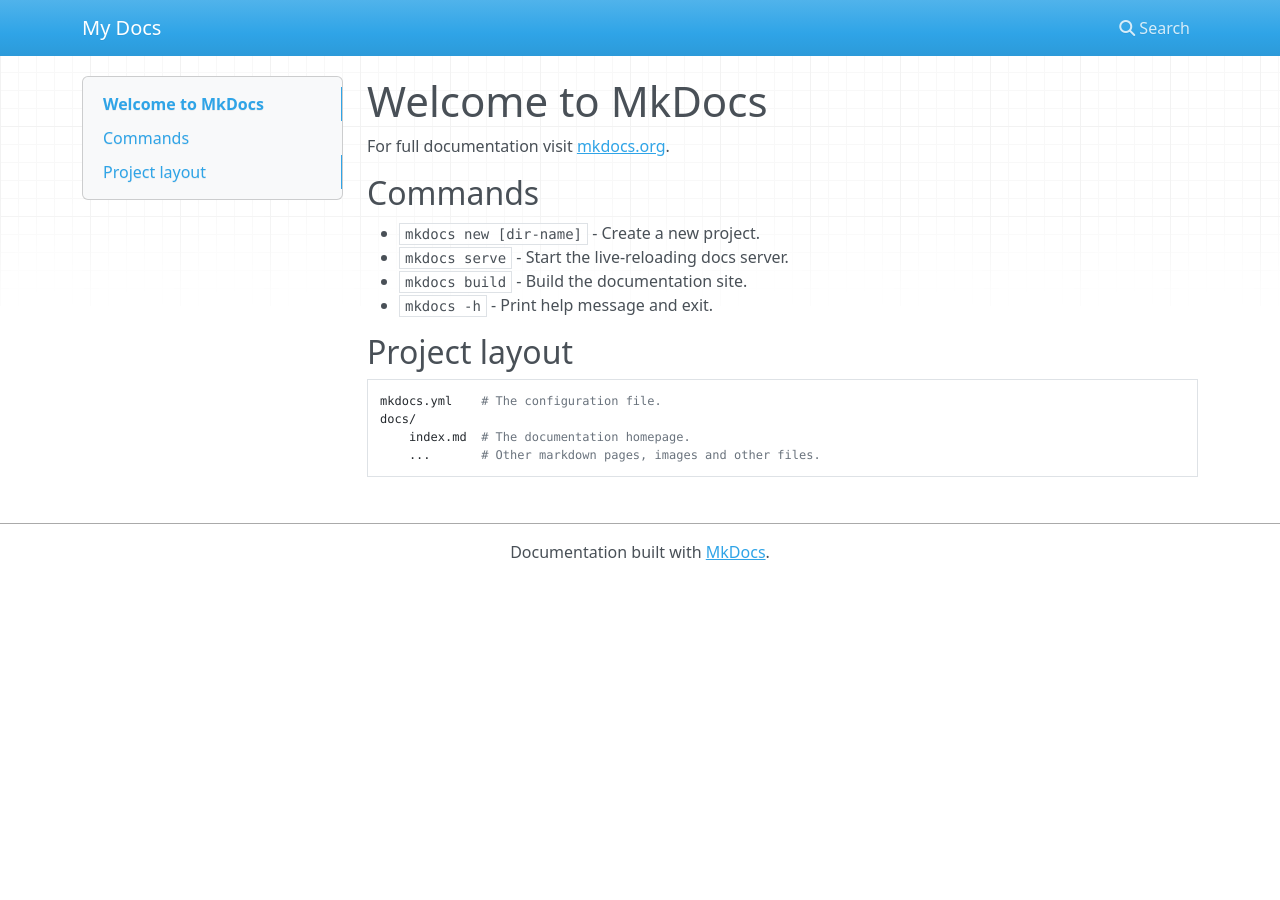
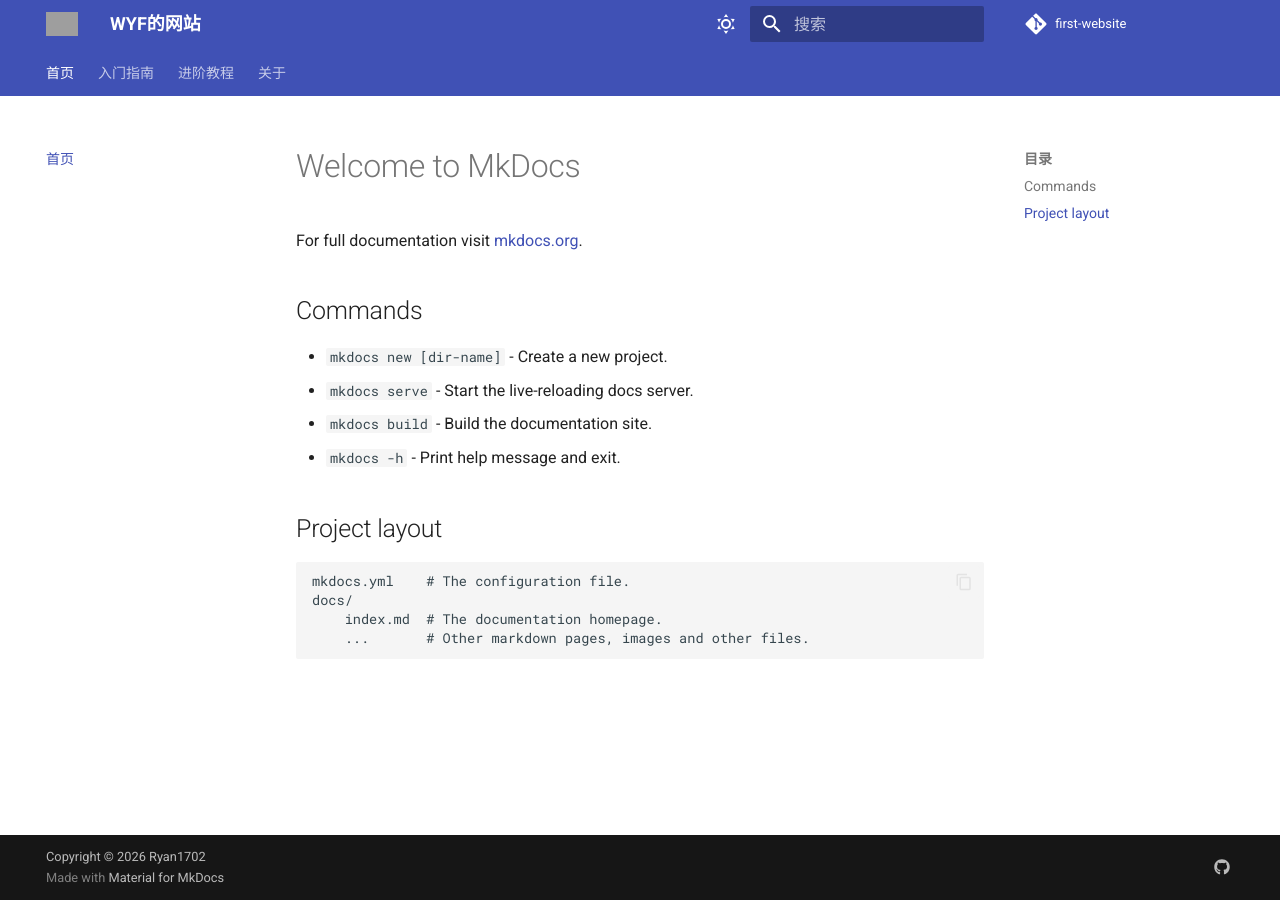
Before and after one commit to Ryan1702/first-website, an MkDocs documentation site: the page built from docs/index.md, in a window 1280 px wide. Built offline with MkDocs 1.6.1 and Material for MkDocs 9.7.7, drawn with Linux system fonts in a browser that asks for light colours; nearby versions of some CDN libraries; comment, search, counter and statistics services are not loaded; grey boxes are pictures that could not be loaded.

Commit message:
修改mkdocs

```diff
--- a/mkdocs.yml
+++ b/mkdocs.yml
@@ -1 +1,93 @@
-site_name: My Docs
+# 1. 项目基础信息
+site_name: WYF的网站           # 网站标题
+site_url: https://ryan1702.github.io/first-website/
+site_author: Ryan1702
+site_description: 这是一个私人的网站
+copyright: 'Copyright &copy; 2026 Ryan1702'
+
+# 2. 仓库信息（配置后右上角会出现 GitHub 图标和 Star 数）
+repo_name: first-website      # 仓库名称
+repo_url: https://github.com/ryan1702/first-website
+edit_uri: edit/main/docs/       # 点击“编辑此页”时的跳转路径
+
+# 3. 主题设置 (Material 主题核心配置)
+theme:
+  name: material
+  language: zh                  # 中文界面（按钮、搜索提示等）
+  logo: assets/logo.png         # 网站 Logo（需在 docs/assets/ 下放置图片）
+  favicon: assets/favicon.png   # 网页小图标
+
+  # 特性配置 (Features)
+  features:
+    - navigation.tabs           # 启用顶部导航栏标签
+    - navigation.sections       # 侧边栏分组显示
+    - navigation.top            # 启用“回到顶部”按钮
+    - navigation.tracking       # 滚动时自动更新 URL 锚点
+    - search.suggest            # 搜索框输入建议
+    - search.highlight          # 搜索结果高亮
+    - content.code.copy         # 代码块一键复制按钮
+    - content.code.annotate     # 允许在代码中添加注释说明
+
+  # 调色板 (Palette) - 支持深浅模式手动/自动切换
+  palette:
+    # 浅色模式
+    - media: "(prefers-color-scheme: light)"
+      scheme: default
+      primary: indigo           # 主题色（顶部栏）
+      accent: indigo            # 交互色（链接、按钮等）
+      toggle:
+        icon: material/weather-sunny
+        name: 切换至深色模式
+    # 深色模式
+    - media: "(prefers-color-scheme: dark)"
+      scheme: slate
+      primary: black
+      accent: indigo
+      toggle:
+        icon: material/weather-night
+        name: 切换至浅色模式
+
+  # 字体设置
+  font:
+    text: Roboto
+    code: Roboto Mono
+
+# 4. 导航栏结构 (Navigation)
+nav:
+  - 首页: index.md
+  - 入门指南:
+      - 环境搭建: guide/install.md
+      - 快速开始: guide/quickstart.md
+  - 进阶教程:
+      - 自动化部署: advanced/deploy.md
+      - 样式自定义: advanced/style.md
+  - 关于: about.md
+
+# 5. Markdown 增强扩展 (Extensions)
+markdown_extensions:
+  - admonition                  # 警告框/提示框 (!!! note)
+  - attr_list                   # 允许在 Markdown 中添加 CSS 类或属性
+  - md_in_html                  # 允许在 HTML 标签中写 Markdown
+  - pymdownx.details            # 折叠列表 (??? note)
+  - pymdownx.superfences        # 嵌套代码块支持
+  - pymdownx.tasklist:          # 任务列表支持 ( - [ ] )
+      custom_checkbox: true
+  - pymdownx.magiclink          # 自动识别 URL 为链接
+  - pymdownx.arithmatex:        # 数学公式支持 (MathJax)
+      generic: true
+  - pymdownx.highlight:         # 代码高亮
+      anchor_linenums: true
+      line_nums: true
+  - toc:
+      permalink: true           # 标题旁显示锚点链接
+
+# 6. 插件设置
+plugins:
+  - search:
+      lang: en, ja, zh          # 必须包含 zh 才能支持中文搜索
+
+# 7. 自定义社交链接 (显示在页脚)
+extra:
+  social:
+    - icon: fontawesome/brands/github
+      link: https://github.com/ryan1702
```
